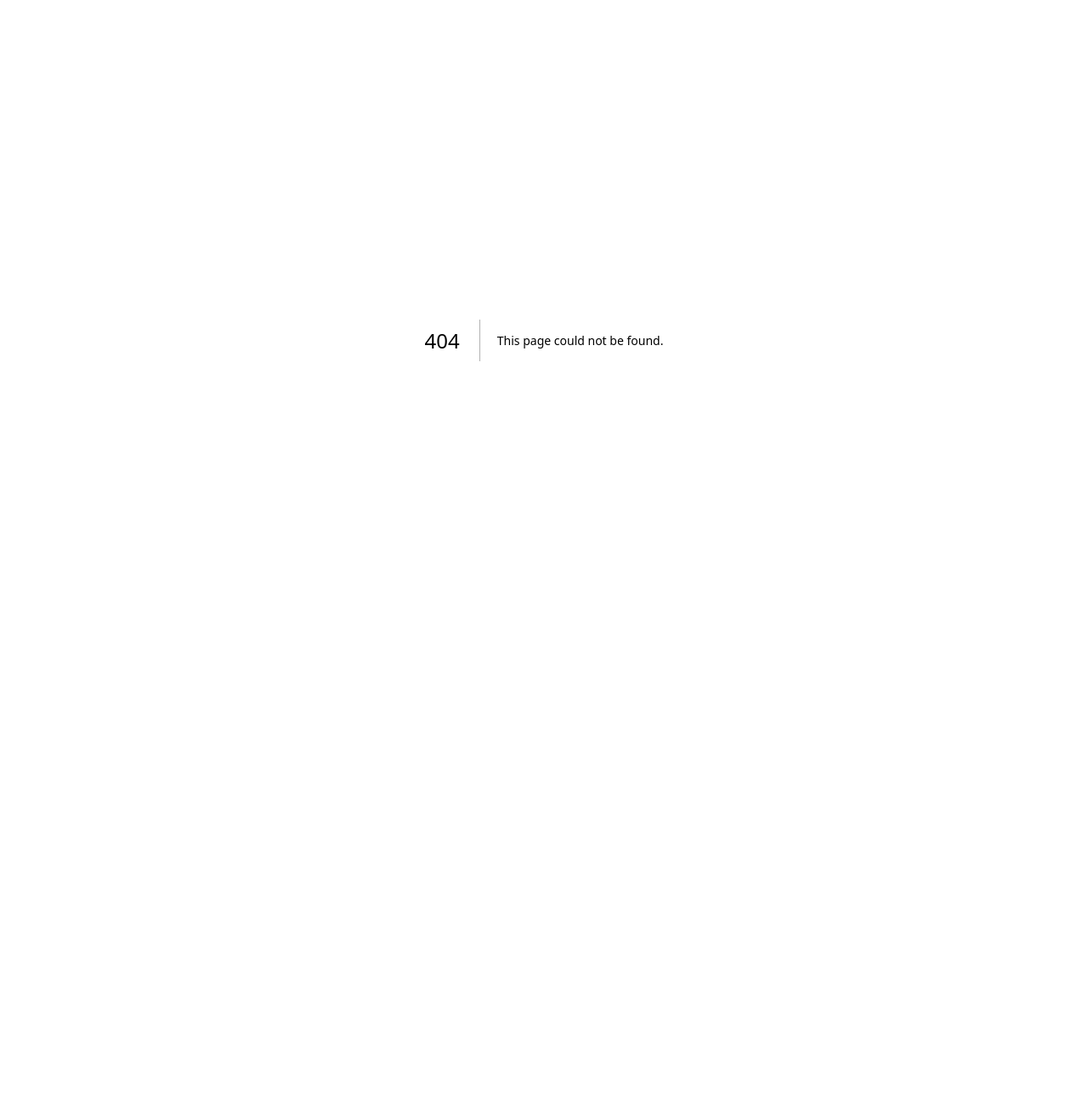
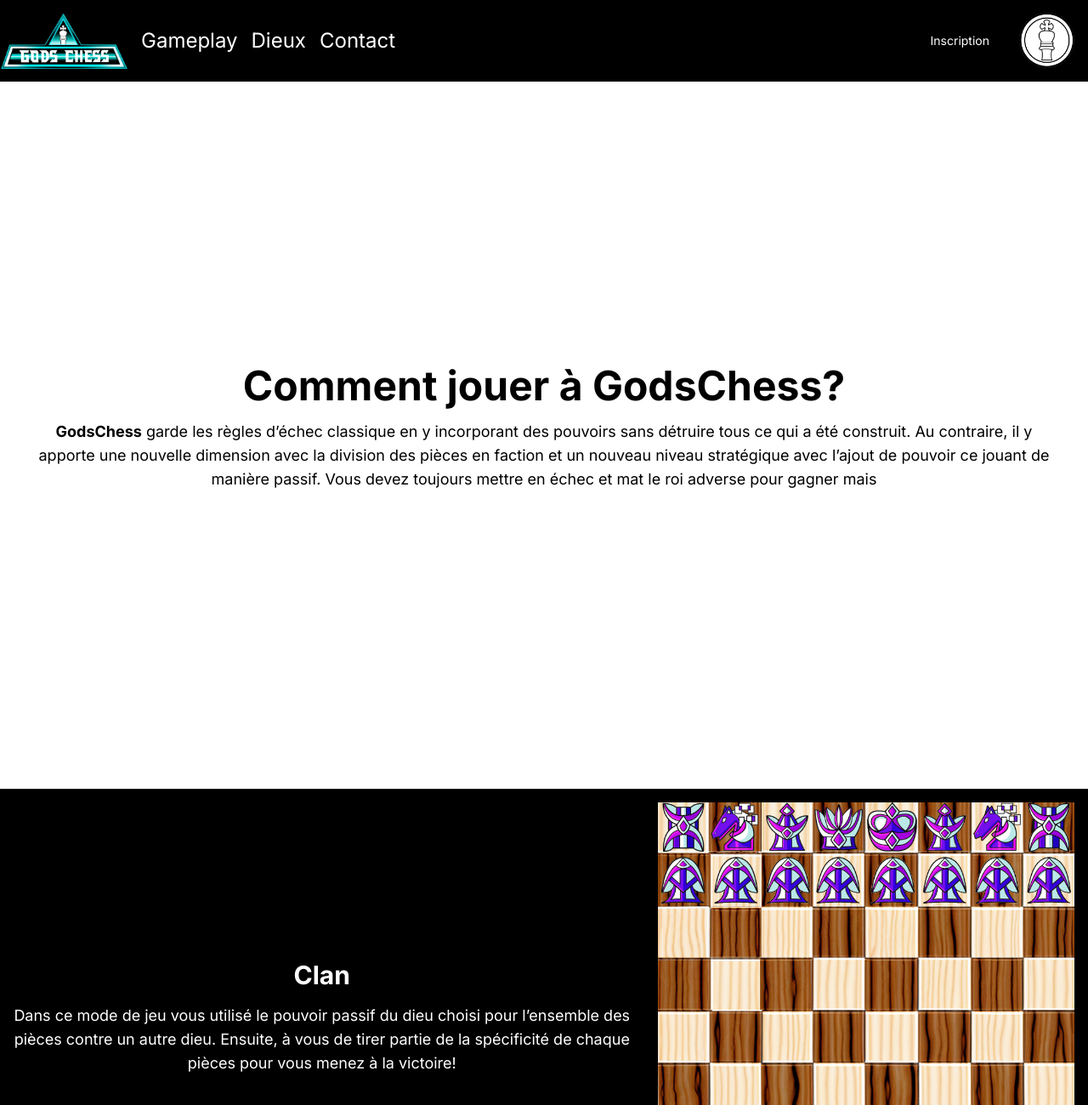
Before and after one commit to FabriceValmont/WebSiteGodsChess, a Next.js app: page /Gameplay in a window 1280 px wide. Before the commit this address had no page. Shown: the top 1300 px of the page at 85% size. Before the commit the page ends 800 px from the top, so only its background shows below. Built offline with nearby package versions, Linux system fonts and the light colour scheme.

Commit message:
Begin page gameplay without componant rules godchess

```diff
--- a/app/Components/Header.js
+++ b/app/Components/Header.js
@@ -15,7 +15,7 @@
                 <Image className="mr-4" src="/header/New_logo_Dimension.png" alt="Logo GodsChess" width={150} height={75}/>
               </Link>
             <li className="mr-4 text-white text-[24px]">
-              <Link href="/">Gameplay</Link>
+              <Link href="/Gameplay">Gameplay</Link>
               </li>
             <li className="mr-4 text-white text-[24px]">
               <Link href="/Gods">Dieux</Link>
--- /dev/null
+++ b/app/Components/SectionGameplayClan.js
@@ -0,0 +1,18 @@
+import React from 'react';
+import Image from 'next/image';
+
+const SectionGameplayClan = () => {
+  return (
+    <div className="bg-black flex text-white">
+      <div className="m-4 text-center flex flex-col justify-center align-center items-center">
+        <h2 className="p-4 text-3xl font-bold">Clan</h2>
+        <p className="text-lg">Dans ce mode de jeu vous utilisé le pouvoir passif du dieu choisi pour l’ensemble des pièces contre un autre dieu. Ensuite, à vous de tirer partie de la spécificité de chaque pièces pour vous menez à la victoire!</p>
+      </div>
+      <div className="m-4">
+        <Image className="" src="/gameplay/Plateau_d'échec_new_clan.png" width={1200} height={1200}/>
+      </div>
+    </div>
+  );
+}
+
+export default SectionGameplayClan;
--- /dev/null
+++ b/app/Components/SectionGameplayFaction.js
@@ -0,0 +1,19 @@
+import React from 'react';
+import Image from 'next/image';
+
+const SectionGameplayFaction = () => {
+  return (
+    <div className="flex">
+      <div className="m-4">
+        <Image className="" src="/gameplay/Plateau_d'échec_new_clan.png" width={1300} height={1300}/>
+      </div>
+      <div className="m-4 text-center flex flex-col justify-center align-center items-center">
+        <h2 className="p-4 text-3xl font-bold">Faction</h2>
+        <p className="text-lg">Dans ce mode de jeu chaque joueur doit choisir six dieux chacun à leur tour correspondant à une faction. La draft s’effectue dans l’ordre suivant : Pion, Cavalier, Fou, Tour Reine, Roi. Les joueurs doivent bannir un dieu avant de commencer la sélection.</p>
+        <p className="text-lg">Combinez les pouvoir des différents dieux et devenez le <span className="font-bold">GodChess</span>!</p>
+      </div>
+    </div>
+  );
+}
+
+export default SectionGameplayFaction;
--- /dev/null
+++ b/app/Components/SectionGameplayRules.js
@@ -0,0 +1,12 @@
+import React from 'react';
+
+const SectionGameplayRules = () => {
+  return (
+    <div className="h-screen m-4 flex flex-col justify-center text-center">
+      <h1 className='text-5xl font-bold'>Comment jouer à GodsChess?</h1>
+      <p className='text-lg p-4'><span className="font-bold">GodsChess</span> garde les règles d’échec classique en y incorporant des pouvoirs sans détruire tous ce qui a été construit. Au contraire, il y apporte une nouvelle dimension avec la division des pièces en faction et un nouveau niveau stratégique avec l’ajout de pouvoir ce jouant de manière passif. Vous devez toujours mettre en échec et mat le roi adverse pour gagner mais </p>
+    </div>
+  );
+}
+
+export default SectionGameplayRules;
--- /dev/null
+++ b/app/Components/SectionGameplayRulesGodsChess.js
@@ -0,0 +1,11 @@
+import React from 'react';
+
+const SectionGameplayRulesGodsChess = () => {
+  return (
+    <div className="">
+
+    </div>
+  );
+}
+
+export default SectionGameplayRulesGodsChess;
--- a/app/Components/SectionHomePagePlay.js
+++ b/app/Components/SectionHomePagePlay.js
@@ -3,7 +3,7 @@
 
 const SectionHomePagePlay = () => {
   return (
-    <div className="w-full h-screen flex flex-col justify-center items-center bg-cover bg-center relative" style={{ backgroundImage: 'url(homePage/Fond_site_web1.png)' }}>
+    <div className="w-full h-screen flex flex-col justify-center items-center bg-cover bg-center relative" style={{ backgroundImage: 'url(/homePage/Fond_site_web1.png)' }}>
       <Image src="/homePage/New_logo_Dimension.png" alt="Logo" width={750} height={250} objectFit="cover" objectPosition="center" className="mx-auto my-3" />
       <p className="text-5xl text-white text-center">Le jeu d'échec le plus stratégique au monde !</p>
       <div className="relative">
--- a/app/Contact/page.js
+++ b/app/Contact/page.js
@@ -2,7 +2,7 @@
 import Header from '../Components/Header';
 import Footer from '../Components/Footer';
 
-const contact = () => {
+const Contact = () => {
   return (
     <div className="w-full h-screen flex flex-col bg-cover bg-center relative mx-auto" style={{ backgroundImage: 'url(contact/Porte_GodsChess.png)' }}>
       <Header/>
@@ -20,4 +20,4 @@
   )
 }
 
-export default contact
+export default Contact
--- /dev/null
+++ b/app/Gameplay/page.js
@@ -0,0 +1,24 @@
+import React from 'react'
+import Header from '../Components/Header';
+import Footer from '../Components/Footer';
+import SectionGameplayClan from '../Components/SectionGameplayClan';
+import SectionGameplayRules from '../Components/SectionGameplayRules';
+import SectionGameplayFaction from '../Components/SectionGameplayFaction';
+import SectionGameplayRulesGodsChess from '../Components/SectionGameplayRulesGodsChess';
+
+const Gameplay = () => {
+    return (
+        <div>
+          <Header/>
+          <main className="">
+            <SectionGameplayRules/>
+            <SectionGameplayClan/>
+            <SectionGameplayFaction/>
+            <SectionGameplayRulesGodsChess/>
+          </main>
+          <Footer/>
+        </div>
+      );
+    }
+
+export default Gameplay
--- a/app/Gods/page.js
+++ b/app/Gods/page.js
@@ -13,7 +13,7 @@
     )
   })
 
-const Dieux = () => {
+const Gods = () => {
     return (
         <div>
           <Header/>
@@ -26,4 +26,4 @@
       );
     }
 
-export default Dieux
+export default Gods
```
